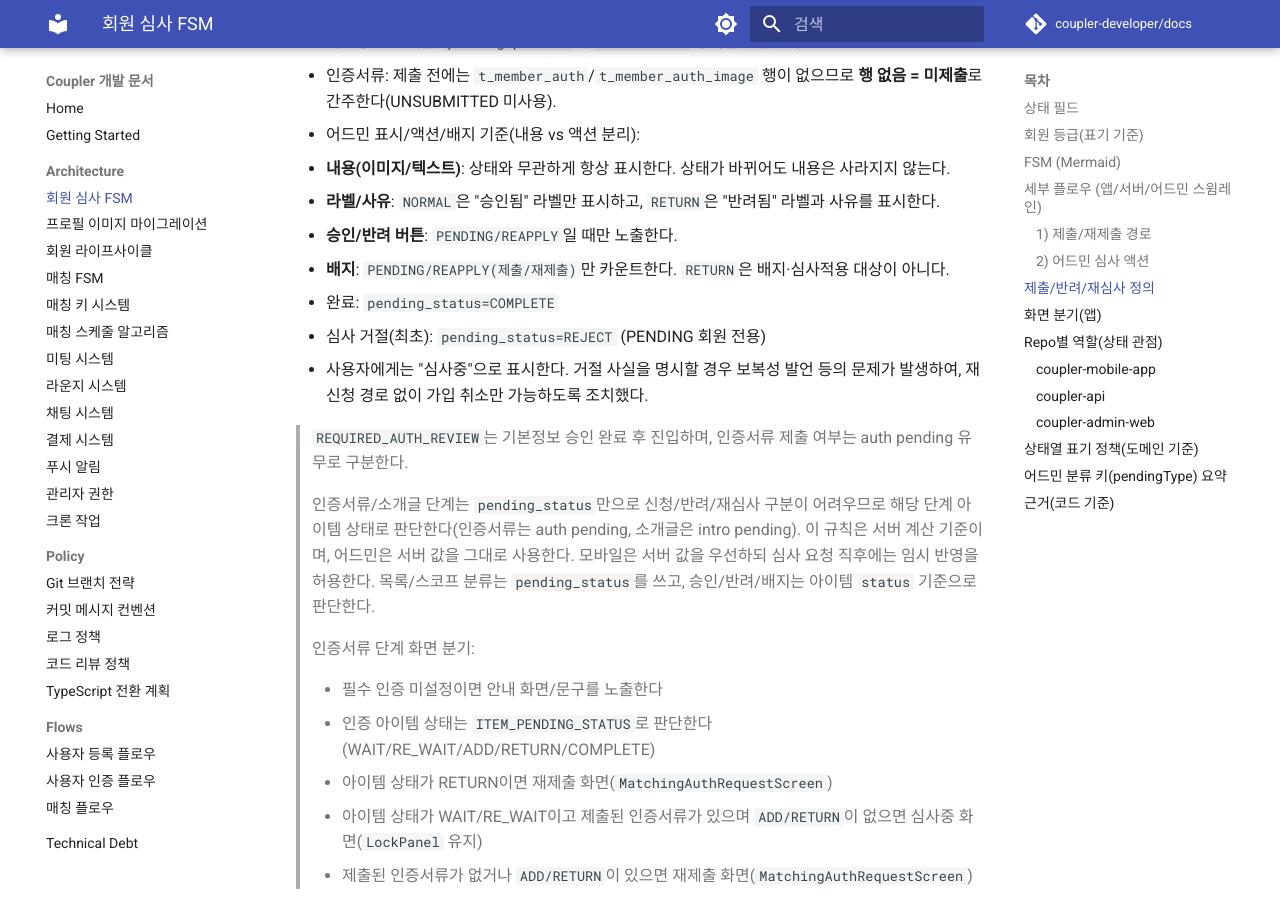
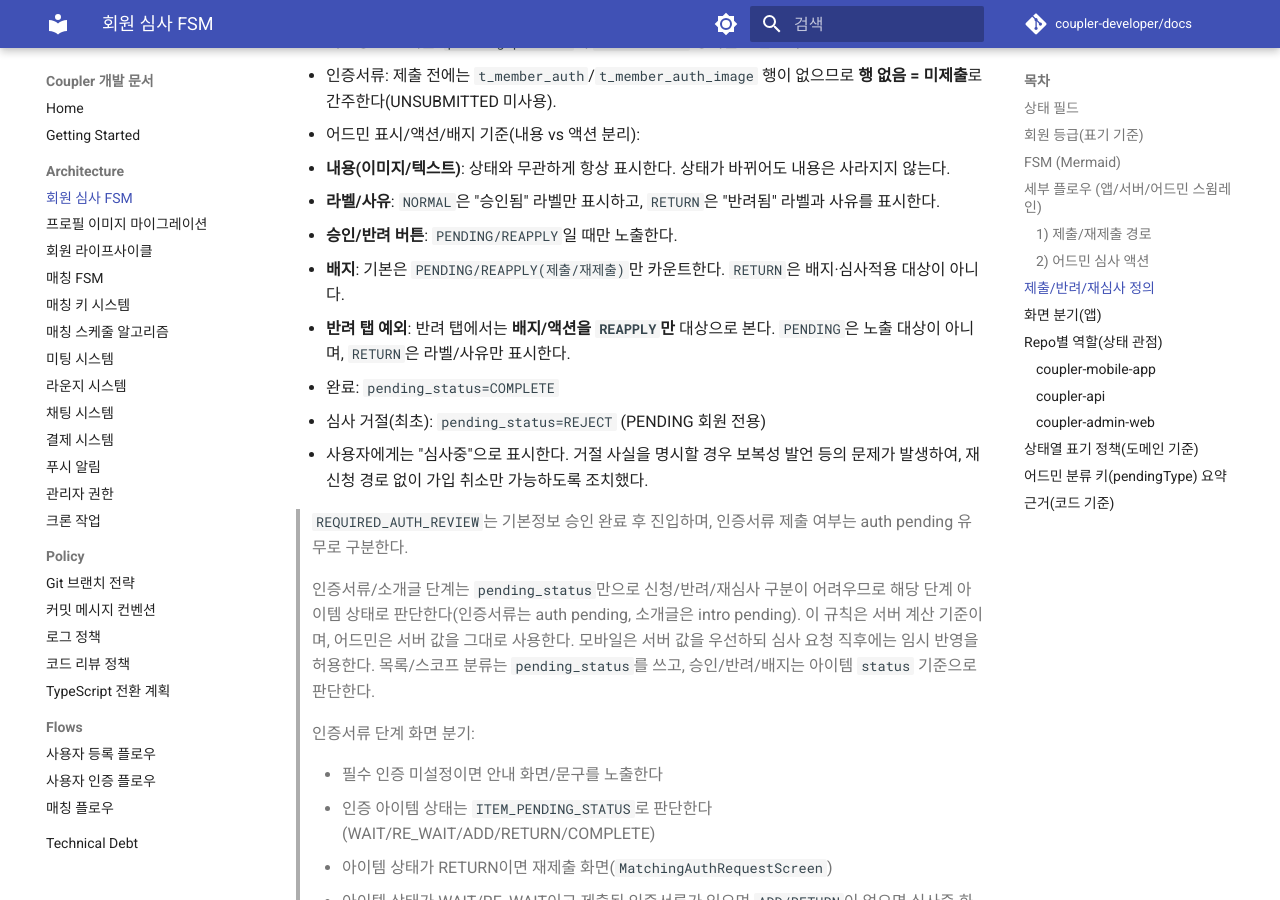
Before and after one commit to coupler-developer/docs, an MkDocs documentation site: the page built from content/architecture/member-review-fsm.md, in a window 1280 px wide and 900 px high, scrolled down 4019 px. Built offline with MkDocs 1.6.1 and Material for MkDocs 9.7.7, drawn with Linux system fonts in a browser that asks for light colours; comment, search, counter and statistics services are not loaded; some of the changed text lies outside the part shown.

Commit message:
docs: 심사 규칙 수정
Signed-off-by: zmrdltl <meenseek5929@naver.com>

```diff
--- a/content/architecture/member-review-fsm.md
+++ b/content/architecture/member-review-fsm.md
@@ -133,7 +133,8 @@ flowchart LR
   - **내용(이미지/텍스트)**: 상태와 무관하게 항상 표시한다. 상태가 바뀌어도 내용은 사라지지 않는다.
   - **라벨/사유**: `NORMAL`은 "승인됨" 라벨만 표시하고, `RETURN`은 "반려됨" 라벨과 사유를 표시한다.
   - **승인/반려 버튼**: `PENDING/REAPPLY`일 때만 노출한다.
-  - **배지**: `PENDING/REAPPLY(제출/재제출)`만 카운트한다. `RETURN`은 배지·심사적용 대상이 아니다.
+  - **배지**: 기본은 `PENDING/REAPPLY(제출/재제출)`만 카운트한다. `RETURN`은 배지·심사적용 대상이 아니다.
+  - **반려 탭 예외**: 반려 탭에서는 **배지/액션을 `REAPPLY`만** 대상으로 본다. `PENDING`은 노출 대상이 아니며, `RETURN`은 라벨/사유만 표시한다.
 - 완료: `pending_status=COMPLETE`
 - 심사 거절(최초): `pending_status=REJECT` (PENDING 회원 전용)
   - 사용자에게는 "심사중"으로 표시한다. 거절 사실을 명시할 경우 보복성 발언 등의 문제가 발생하여, 재신청 경로 없이 가입 취소만 가능하도록 조치했다.
@@ -187,7 +188,7 @@ flowchart LR
 - 저장 차단(필수 인증): `pending_status=REQUIRED_AUTH_REVIEW`이고 필수 인증 설정이 0이면 `심사적용`을 막는다.
 - 저장 차단(관리자 프로필): `admin_profile`이 비어 있으면 `심사적용`을 막는다.
 - 인증서류 배지: 인증서류 탭 배지는 **이미지 status가 PENDING/REAPPLY인 개수**로 계산한다(RETURN 제외).
-- 인증서류 탭(배지): `review-reject` 스코프에서는 **PENDING/REAPPLY만** 카운트한다(RETURN 제외).
+- 인증서류 탭(배지): `review-reject` 스코프에서는 **REAPPLY만** 카운트한다(RETURN/PENDING 제외).
 - 기본정보 탭(목록): 스코프와 무관하게 **항목/내용은 항상 표시**하되, 라벨/버튼/배지는 상태 기준 규칙을 따른다.
 - 인증서류 탭(목록): 스코프와 무관하게 **항목(타입/이미지)은 항상 표시**하되, 라벨/버튼/배지는 상태 기준 규칙을 따른다.
 - 소개글 탭(목록): 스코프와 무관하게 **항목/내용은 항상 표시**하되, 라벨/버튼/배지는 상태 기준 규칙을 따른다. `appeal_extra`는 상태와 무관하게 항상 표시한다.
```
